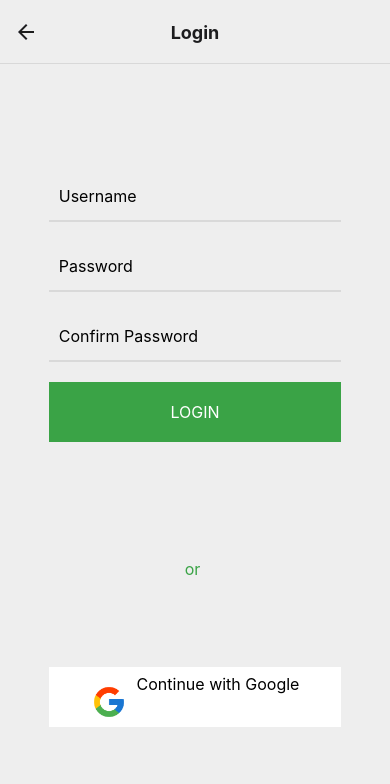
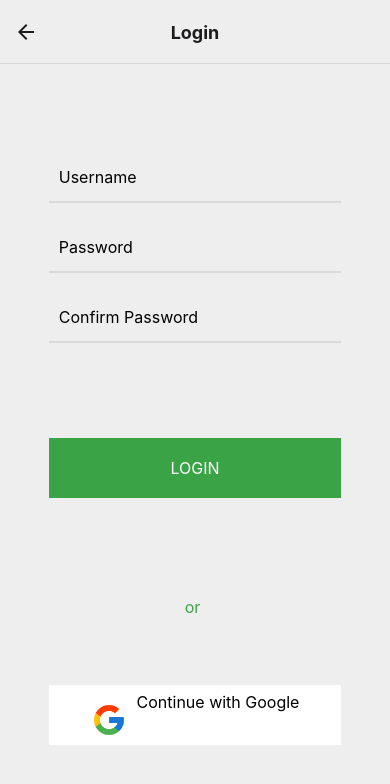
Before and after one commit to khaled-bissani/shelves-tracker, a React Native app in the folder supermarket-frontend/: screen /Login in a window 390 px wide. Shown: the top 784 px of the page. Built offline with nearby package versions, Linux system fonts and the light colour scheme.

Commit message:
Frontend <> Supermarket frontend: editing the style of the button in the login page

```diff
--- a/supermarket-frontend/src/pages/login/Login.js
+++ b/supermarket-frontend/src/pages/login/Login.js
@@ -30,7 +30,9 @@ const Login = ({navigation}) => {
                                 <InputField type={"default"} secureTextEntry={true} placeholder={"Password"} value={props.values.password} onChange={props.handleChange('password')}/>
 
                                 <InputField type={"default"} secureTextEntry={true} placeholder={"Confirm Password"} value={props.values.confirm_password} onChange={props.handleChange('confirm_password')}/>
-                                <Buttons text={'LOGIN'} color={colors.primary} onClick={props.handleSubmit}/>
+                                <View style={styles.buttonContainer}>
+                                    <Buttons text={'LOGIN'} color={colors.primary} onClick={props.handleSubmit}/>
+                                </View>
                             </View>
                         )}
                     </Formik>
--- a/supermarket-frontend/src/pages/login/styles.js
+++ b/supermarket-frontend/src/pages/login/styles.js
@@ -14,6 +14,11 @@ export default StyleSheet.create({
         alignItems:'center',
         marginTop:20
     },
+    buttonContainer: {
+        marginTop:75,
+        width:'100%',
+        alignItems:'center'
+    },
     text:{
         color:colors.primary,
         fontSize: fonts.text,
```
